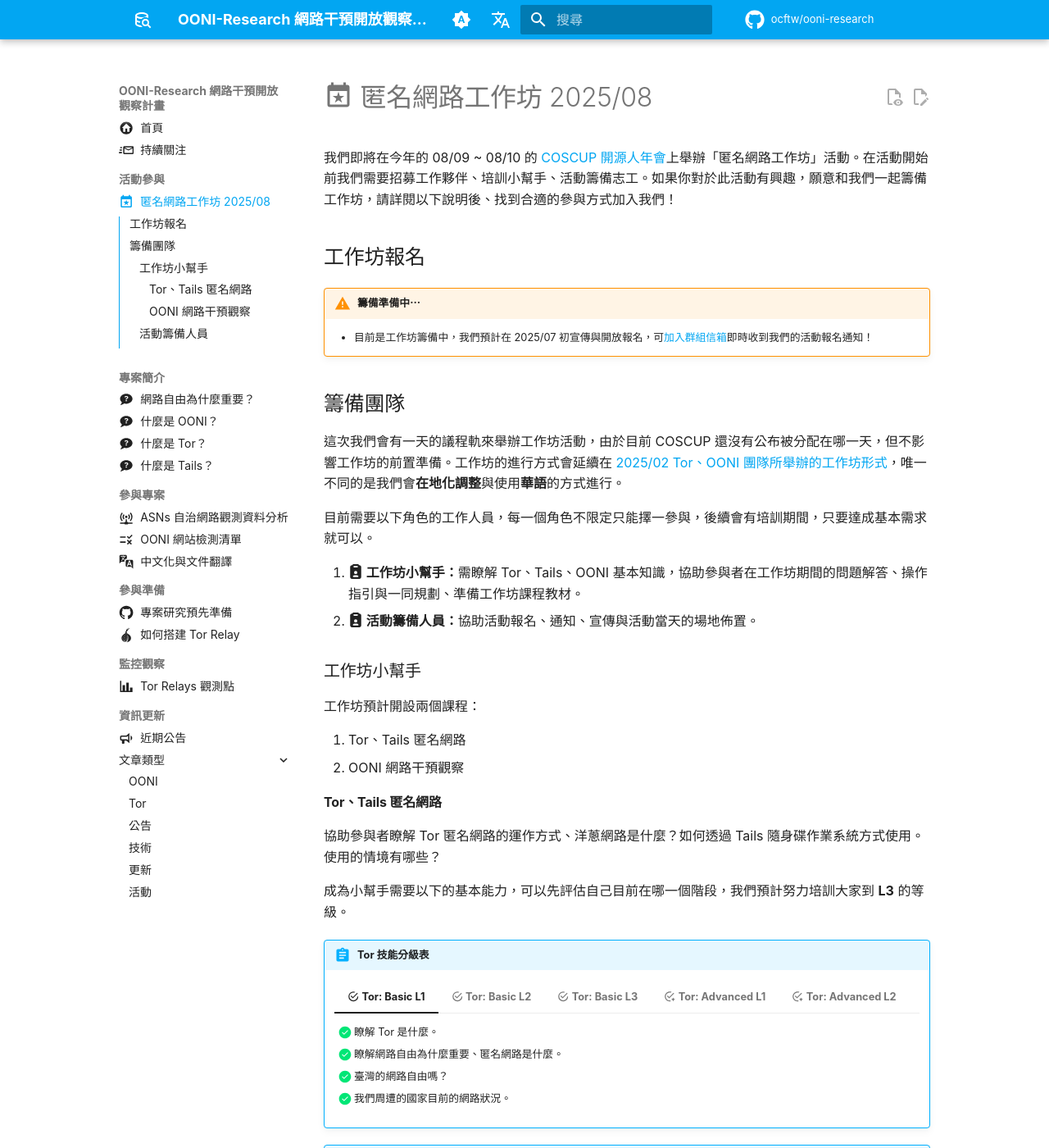
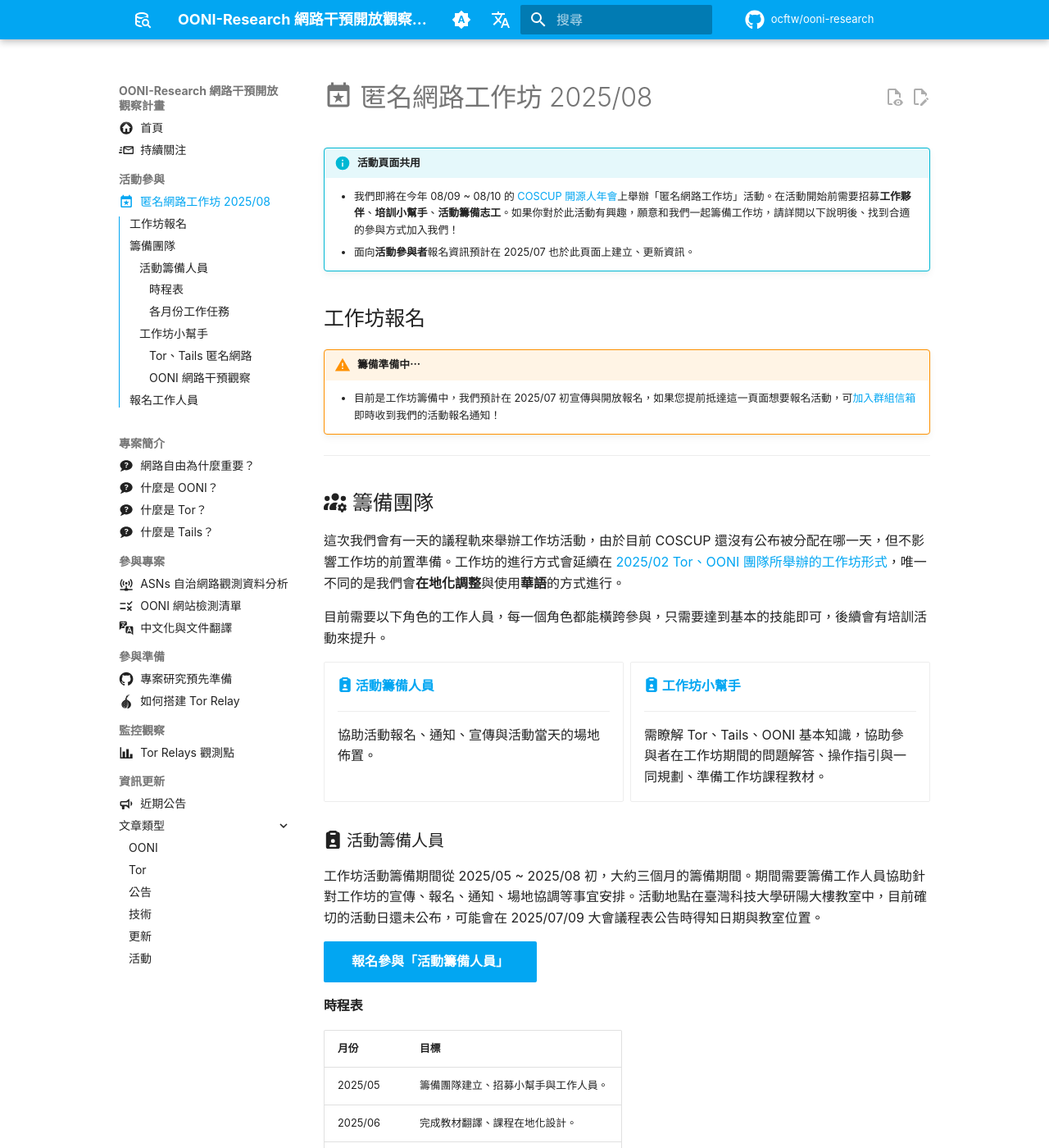
Before and after one commit to ocftw/ooni-research, an MkDocs documentation site: the page built from docs/zh-TW/event-workshop-2025.md, in a window 1280 px wide and 1400 px high. Shown: the whole window at 82% size. Built offline with MkDocs 1.6.1 and Material for MkDocs 9.7.7, drawn with Linux system fonts in a browser that asks for light colours; emoji names are drawn with the system emoji font; a script that is not in the unit is left out; plug-ins that fetch from the network failed and are left out; comment, search, counter and statistics services are not loaded; some of the changed text lies outside the part shown.

Commit message:
Add more contents for apply for event
Signed-off-by: Toomore Chiang <toomore0929@gmail.com>

```diff
--- a/docs/zh-TW/event-workshop-2025.md
+++ b/docs/zh-TW/event-workshop-2025.md
@@ -6,35 +6,112 @@
 
 # :material-calendar-star: 匿名網路工作坊 2025/08
 
-我們即將在今年的 08/09 ~ 08/10 的 [COSCUP 開源人年會](https://blog.coscup.org/2025/04/coscup-2025-call-for-proposals.html){target="_blank"}上舉辦「匿名網路工作坊」活動。在活動開始前我們需要招募工作夥伴、培訓小幫手、活動籌備志工。如果你對於此活動有興趣，願意和我們一起籌備工作坊，請詳閱以下說明後、找到合適的參與方式加入我們！
+!!! info "活動頁面共用"
+
+    - 我們即將在今年 08/09 ~ 08/10 的 [COSCUP 開源人年會](https://blog.coscup.org/2025/04/coscup-2025-call-for-proposals.html){target="_blank"}上舉辦「匿名網路工作坊」活動。在活動開始前需要招募**工作夥伴**、**培訓小幫手**、**活動籌備志工**。如果你對於此活動有興趣，願意和我們一起籌備工作坊，請詳閱以下說明後、找到合適的參與方式加入我們！
+    - 面向**活動參與者**報名資訊預計在 2025/07 也於此頁面上建立、更新資訊。
 
 ## 工作坊報名
 
 !!! warning "籌備準備中⋯"
 
-    - 目前是工作坊籌備中，我們預計在 2025/07 初宣傳與開放報名，可[加入群組信箱](./contact.md)即時收到我們的活動報名通知！
+    - 目前是工作坊籌備中，我們預計在 2025/07 初宣傳與開放報名，如果您提前抵達這一頁面想要報名活動，可[加入群組信箱](./contact.md)即時收到我們的活動報名通知！
 
-## 籌備團隊
+---
+
+## :fontawesome-solid-users-gear: 籌備團隊
 
 這次我們會有一天的議程軌來舉辦工作坊活動，由於目前 COSCUP 還沒有公布被分配在哪一天，但不影響工作坊的前置準備。工作坊的進行方式會延續在 [2025/02 Tor、OONI 團隊所舉辦的工作坊形式](./blog/posts/rightscon25-pre-event.md)，唯一不同的是我們會**在地化調整**與使用**華語**的方式進行。
 
-目前需要以下角色的工作人員，每一個角色不限定只能擇一參與，後續會有培訓期間，只要達成基本需求就可以。
+目前需要以下角色的工作人員，每一個角色都能橫跨參與，只需要達到基本的技能即可，後續會有培訓活動來提升。
 
-1. **:fontawesome-solid-clipboard-user: 工作坊小幫手：**需瞭解 Tor、Tails、OONI 基本知識，協助參與者在工作坊期間的問題解答、操作指引與一同規劃、準備工作坊課程教材。
-2. **:fontawesome-solid-clipboard-user: 活動籌備人員：**協助活動報名、通知、宣傳與活動當天的場地佈置。
+<div class="grid cards" markdown>
 
-### 工作坊小幫手
+- **[:fontawesome-solid-clipboard-user: 活動籌備人員](#活動籌備人員)**
+
+    ---
+
+    協助活動報名、通知、宣傳與活動當天的場地佈置。
+
+- **[:fontawesome-solid-clipboard-user: 工作坊小幫手](#工作坊小幫手)**
+
+    ---
+
+    需瞭解 Tor、Tails、OONI 基本知識，協助參與者在工作坊期間的問題解答、操作指引與一同規劃、準備工作坊課程教材。
+
+</div>
+
+### :fontawesome-solid-clipboard-user: 活動籌備人員
+
+工作坊活動籌備期間從 2025/05 ~ 2025/08 初，大約三個月的籌備期間。期間需要籌備工作人員協助針對工作坊的宣傳、報名、通知、場地協調等事宜安排。活動地點在臺灣科技大學研陽大樓教室中，目前確切的活動日還未公布，可能會在 2025/07/09 大會議程表公告時得知日期與教室位置。
+
+[報名參與「活動籌備人員」](#報名工作人員){ .md-button .md-button--primary }
+
+#### 時程表
+
+| 月份    | 目標                                 |
+| ------- | ------------------------------------ |
+| 2025/05 | 籌備團隊建立、招募小幫手與工作人員。 |
+| 2025/06 | 完成教材翻譯、課程在地化設計。       |
+| 2025/07 | 活動宣傳與報名。                     |
+| 2025/08 | 活動日與會後紀錄與通知。             |
+
+#### 各月份工作任務
+
+=== "2025/05"
+
+    - [ ] `公告`{style="color: red;"} 工作坊開始招募工作人員與小幫手。
+    - [ ] `通知`{style="color: darkorange;"} 工作坊籌備已開始，歡迎加入！
+    - [ ] `確認`{style="color: purple;"} 五月份線上啟動會議。
+    - [ ] `教材`{style="color: green;"} 翻譯 Tor/Tails 簡報。
+
+=== "2025/06"
+
+    - [ ] `公告`{style="color: red;"} 籌備進度與持續招募工作人員。
+    - [ ] `確認`{style="color: purple;"} 工作人員與小幫手名單。
+    - [ ] `教材`{style="color: green;"} Tor/Tails 工作坊課程細節。
+    - [ ] `教材`{style="color: green;"} OONI 工作坊課程細節。
+    - [ ] `回饋`{style="color: dodgerblue;"} 給 Tor/Tails、OONI 團隊關於我們所設計的課程與教材。
+
+=== "2025/07"
+
+    - [ ] `公告`{style="color: red;"} 工作坊課程內容與報名方式。
+    - [ ] `通知`{style="color: darkorange;"} 報名者活動出席與時間。
+    - [ ] `製作`{style="color: midnightblue;"} 手量活動傳單印製，於 OCF 攤位與佈告欄張貼。
+    - [ ] `確認`{style="color: purple;"} 活動日當天工作人員的任務。
+
+=== "2025/08"
+
+    - [ ] <code>:star2:</code> 活動日執行。
+    - [ ] `回饋`{style="color: dodgerblue;"} 給 Tor/Tails、OONI 團隊關於活動紀錄。
+    - [ ] `公告`{style="color: red;"} 工作坊活動後紀錄文章。
+    - [ ] `通知`{style="color: darkorange;"} 報名者意見回饋與活動後可延續參與的建議。
+
+### :fontawesome-solid-clipboard-user: 工作坊小幫手
 
 工作坊預計開設兩個課程：
 
-1. Tor、Tails 匿名網路
-2. OONI 網路干預觀察
+<div class="grid cards" markdown>
 
-#### Tor、Tails 匿名網路
+- **[:octicons-bookmark-16: Tor、Tails 匿名網路](#TorTails-%E5%8C%BF%E5%90%8D%E7%B6%B2%E8%B7%AF)**
 
-協助參與者瞭解 Tor 匿名網路的運作方式、洋蔥網路是什麼？如何透過 Tails 隨身碟作業系統方式使用。使用的情境有哪些？
+    ---
 
-成為小幫手需要以下的基本能力，可以先評估自己目前在哪一個階段，我們預計努力培訓大家到 **L3** 的等級。
+    預計工作坊參與者來自新聞媒體、獨立調查記者、公民團體、人權捍衛者（HRDs）、科技社群，並協助瞭解透過 Tor、Tails 來增強工作任務於個人電腦中使用的隱私保護能力。
+
+- **[:octicons-bookmark-16: OONI 網路干預觀察](#OONI-%E7%B6%B2%E8%B7%AF%E5%B9%B2%E9%A0%90%E8%A7%80%E5%AF%9F)**
+
+    ---
+
+    協助透過 OONI 的觀察資料為亞太地區觀測是否有網路干預、大規模斷網事件，並協助參與觀測資料蒐集與網站檢測名單更新。
+
+</div>
+
+[報名參與「工作坊小幫手」](#報名工作人員){ .md-button .md-button--primary }
+
+#### :octicons-bookmark-16: Tor、Tails 匿名網路
+
+協助參與者瞭解 Tor 匿名網路的運作方式、洋蔥網路是什麼？如何透過 Tails 隨身碟作業系統方式使用。使用的情境有哪些？成為小幫手需要以下的基本能力，可以先評估自己目前在哪一個階段，我們預計努力培訓大家到 **Basic L3** 的等級。
 
 !!! Abstract "Tor 技能分級表"
 
@@ -110,11 +187,9 @@
         - [x] 透過 Thunderbird 寄送加密郵件到 `ooni-research@ocf.tw`（取得公開金鑰請參考「[持續關注](./contact.md)」）。
         - [x] 安全的移除檔案操作流程。
 
-#### OONI 網路干預觀察
+#### :octicons-bookmark-16: OONI 網路干預觀察
 
-協助參與者瞭解 OONI 觀測資料內涵，如何使用 OONI Probe 檢測應用程式提供觀察結果、如何解讀線上觀測數據。
-
-成為小幫手需要以下的基本能力，可以先評估自己目前在哪一個階段，我們預計努力培訓大家到 **L3** 的等級。
+協助參與者瞭解 OONI 觀測資料內涵，如何使用 OONI Probe 檢測應用程式提供觀察結果、如何解讀線上觀測資料數據。成為小幫手需要以下的基本能力，可以先評估自己目前在哪一個階段，我們預計努力培訓大家到 **Basic L3** 的等級。
 
 !!! Abstract "OONI 技能分級表"
 
@@ -149,6 +224,19 @@
         - [x] 透過原始觀測資料（Raw Data）進行資料數據整理與分析。
         - [x] 協助名單整理與修正。
 
-### 活動籌備人員
+---
 
-工作坊活動籌備期間從 2025/05 ~ 2025/08 初，大約三個月的籌備期間。期間需要籌備工作人員協助針對工作坊的宣傳、報名、通知、場地協調等事宜安排。活動地點在臺灣科技大學研陽大樓教室中，目前確切的活動日還未公布，可能會在 2025/07/09 大會議程表公告時得知日期與教室位置。
+## 報名工作人員
+
+這場工作坊活動需要「活動籌備人員」、「工作坊小幫手」，沒有限定只能擇一參與，只要您的時間允許、想一起規劃工作坊活動，都歡迎把握這次機會一起參與！
+
+報名方式請依照以下範例問題來回答，當然還可以隨意補充更多，或是您是透過電子報知悉此活動，也可以直接回覆電子報信件！
+
+    - 暱稱：（如何稱呼或顯示你的名稱）
+    - 自我介紹：（簡單快速介紹你自己，如果參與過之前的活動，也可提及，幫助我們喚起記憶！）
+    - 想要報名的角色：[ ] 活動籌備人員、[ ] 工作坊小幫手。
+    - 在工作坊活動中可以貢獻與獲得的事項：（讓我們可以避免安排不好玩的事務給你！）
+
+報名信件請寄到：`OONI Research 專案團隊 <ooni-research@ocf.tw>`
+
+期待與感謝你的參與！
```
